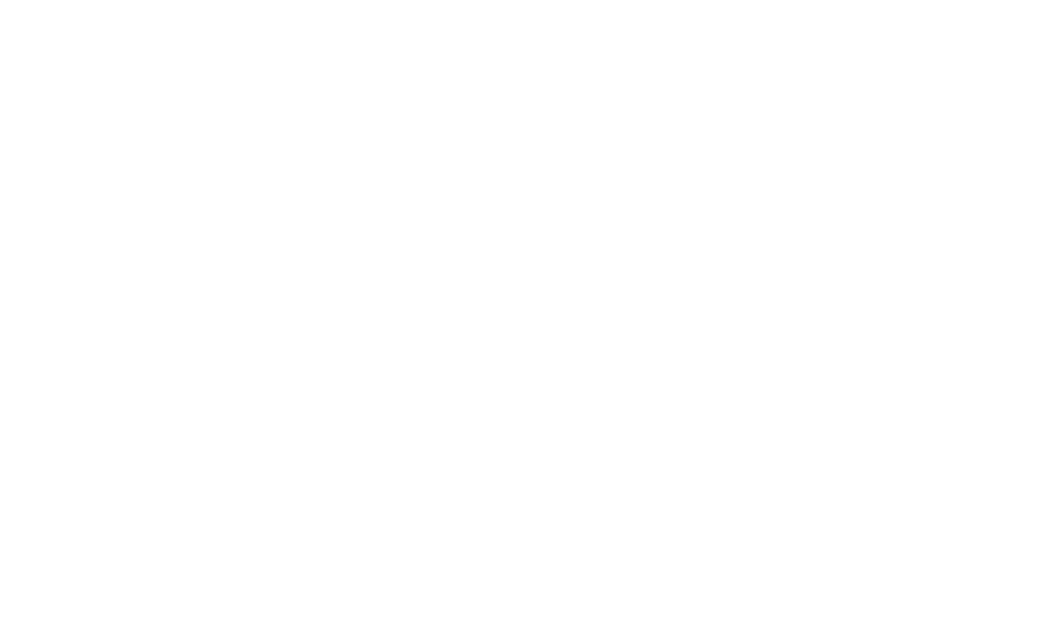
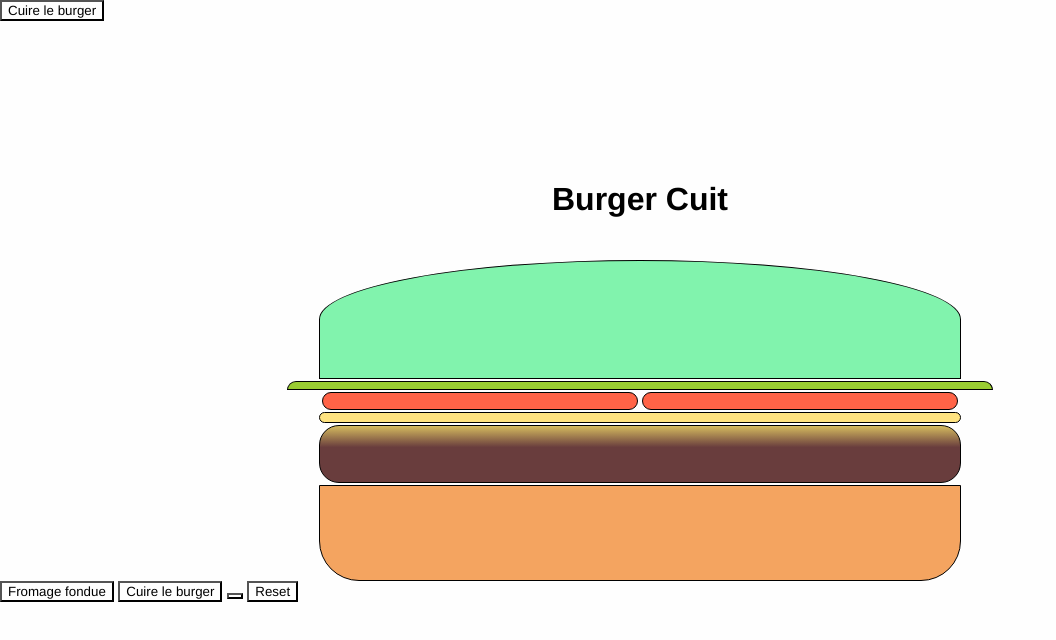
Before and after one commit to NtchPlayer/ExoHamburger, a plain HTML site: page index.html in a window 1280 px wide. Shown: the whole page, without its empty margins (0-1056 px from the left). Drawn offline with Linux system fonts and the light colour scheme.

Commit message:
Co-authored-by: IcePlayer <NtchPlayer@users.noreply.github.com>

```diff
--- a/index.html
+++ b/index.html
@@ -4,14 +4,46 @@
     <meta charset="UTF-8" />
     <meta http-equiv="X-UA-Compatible" content="IE=edge" />
     <meta name="viewport" content="width=device-width, initial-scale=1.0" />
+    <link rel="stylesheet" href="style/main.css" />
     <title>Hamburger</title>
   </head>
   <body>
-    <div class="topBread"></div>
-    <div class="salad"></div>
-    <div class="tomato"></div>
-    <div class="cheese"></div>
-    <div class="Ham"></div>
-    <div class="bottomBread"></div>
+    <div class="burgerContainer">
+      <button id="buttonCuit">Cuire le burger</button>
+      <div class="burger">
+        <div class="titleContainer">
+          <h1 class="titleCrue">Burger Cuit</h1>
+          <h1 class="titleCuit">Burger Crue</h1>
+        </div>
+        <div class="burgerItem topBread"></div>
+        <div class="burgerItem salad"></div>
+        <div class="tomatoes">
+          <div class="burgerItem tomato"></div>
+          <div class="burgerItem tomato"></div>
+        </div>
+        <div class="burgerItem cheese"></div>
+        <div class="burgerItem ham"></div>
+        <div class="burgerItem bottomBread"></div>
+
+        <!-- <div class="buttonContainer">
+
+        </div> -->
+      </div>
+      <!-- <div class="burgerCuit burger">
+        <div class="burgerItem topBread"></div>
+        <div class="burgerItem salad"></div>
+        <div class="tomatoes">
+          <div class="burgerItem tomato"></div>
+          <div class="burgerItem tomato"></div>
+        </div>
+        <div class="burgerItem cheese"></div>
+        <div class="burgerItem ham"></div>
+        <div class="burgerItem bottomBread"></div>
+      </div> -->
+    </div>
+    <button id="buttonFondue">Fromage fondue</button>
+    <button>Cuire le burger</button>
+    <button></button>
+    <button>Reset</button>
   </body>
 </html>
--- /dev/null
+++ b/style/main.css
@@ -0,0 +1,108 @@
+* {
+  margin: 0 auto;
+  background-color: #fefefe;
+  font-family: Helvetica;
+}
+
+.titleContainer {
+  margin-bottom: 5vh;
+}
+h1 {
+  display: flex;
+  justify-content: center;
+}
+.titleCrue {
+  display: none;
+}
+.burgerContainer:hover .titleCrue {
+  display: block;
+}
+
+.burgerContainer:hover .titleCuit {
+  display: none;
+}
+.burger {
+  height: 50vh;
+  width: 65vw;
+  display: flex;
+  flex-direction: column;
+  justify-content: center;
+  align-items: center;
+  margin-top: 20vh;
+}
+.burgerItem {
+  height: 10vh;
+  width: 50vw;
+  border: 1.5px solid;
+  margin-top: 2px;
+}
+/* Bread */
+.topBread {
+  background-color: SandyBrown;
+  height: 25vh;
+  border-radius: 50% 50% 0 0;
+}
+.bottomBread {
+  background-color: SandyBrown;
+  height: 20vh;
+  border-radius: 0 0 40px 40px;
+}
+
+/* Salad */
+.salad {
+  background-color: YellowGreen;
+  height: 1.5vh;
+  width: 55vw;
+  border-radius: 20px 20px 0 0;
+}
+/* Tomato */
+
+.tomatoes {
+  display: flex;
+  justify-content: space-between;
+  margin: 0;
+  width: 50vw;
+}
+.tomato {
+  background-color: Tomato;
+  height: 2vh;
+  width: 49%;
+  border-radius: 20px 20px 20px 20px;
+}
+/* Cheese */
+.cheese {
+  background-color: #ffe380;
+  height: 2vh;
+  border-radius: 20px 20px 20px 20px;
+}
+
+.ham {
+  background-color: rgba(105, 61, 61);
+  height: 12vh;
+  border-radius: 20px 20px 20px 20px;
+}
+
+.cheese + .ham {
+  background: linear-gradient(
+    0deg,
+    rgba(105, 61, 61, 1) 0%,
+    rgba(105, 61, 61, 1) 62%,
+    rgba(213, 187, 95, 1) 100%
+  );
+}
+
+/* #buttonCuit + .burger .topBread {
+  background-color: saddlebrown;
+} */
+
+#buttonCuit:hover + .burger .topBread {
+  background-color: rgb(129, 243, 173);
+}
+
+#buttonCuit:active + .burger .salad {
+  background-color: saddlebrown;
+}
+
+#buttonFondue:active {
+  background-color: saddlebrown;
+}
--- a/style/main.scss
+++ /dev/null
@@ -1,9 +0,0 @@
-body {
-  box-sizing: border-box;
-  /* Le pain */
-  .topBread {
-    width: 200px;
-    height : 100px;
-    background-color: sandybrown;
-  }
-}
```
